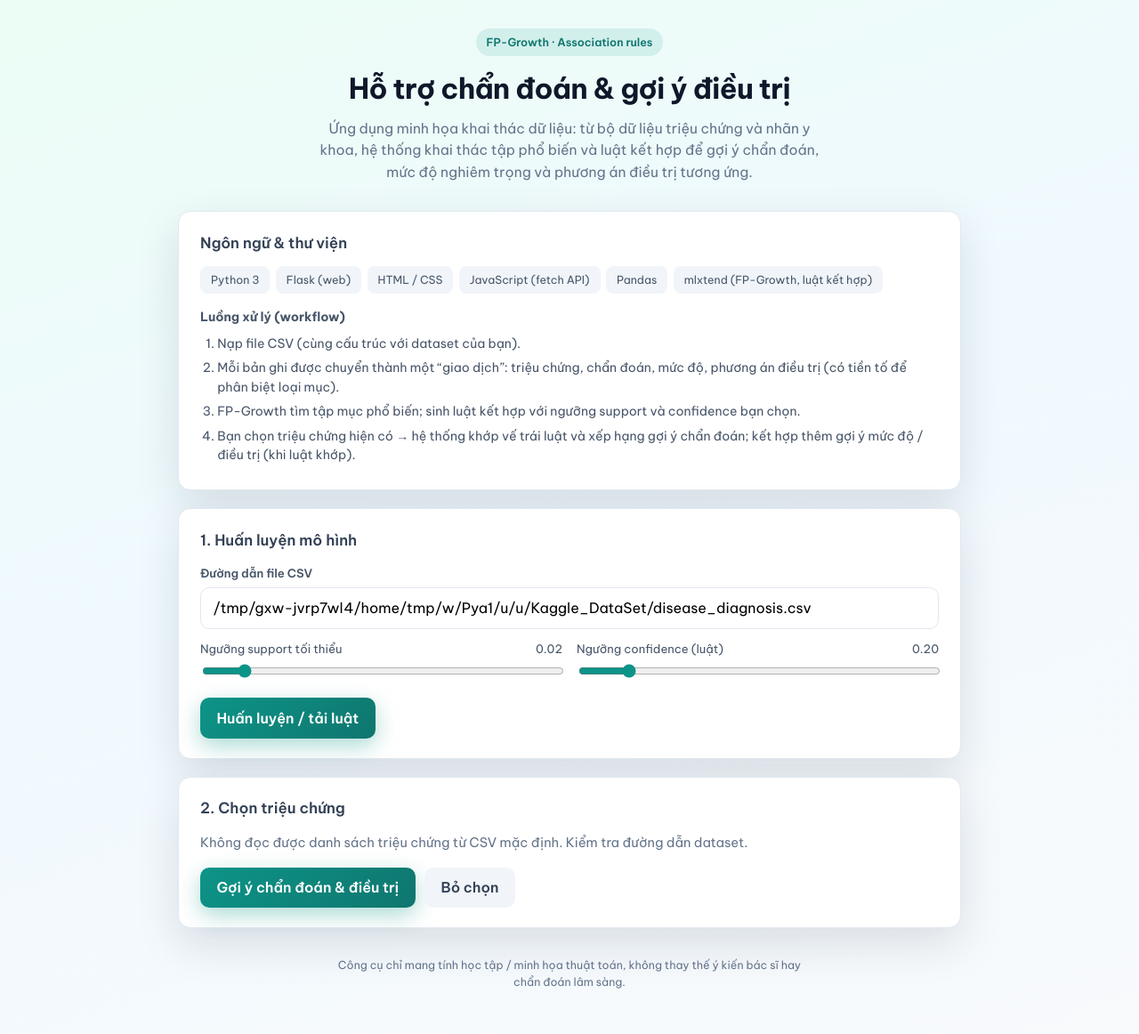
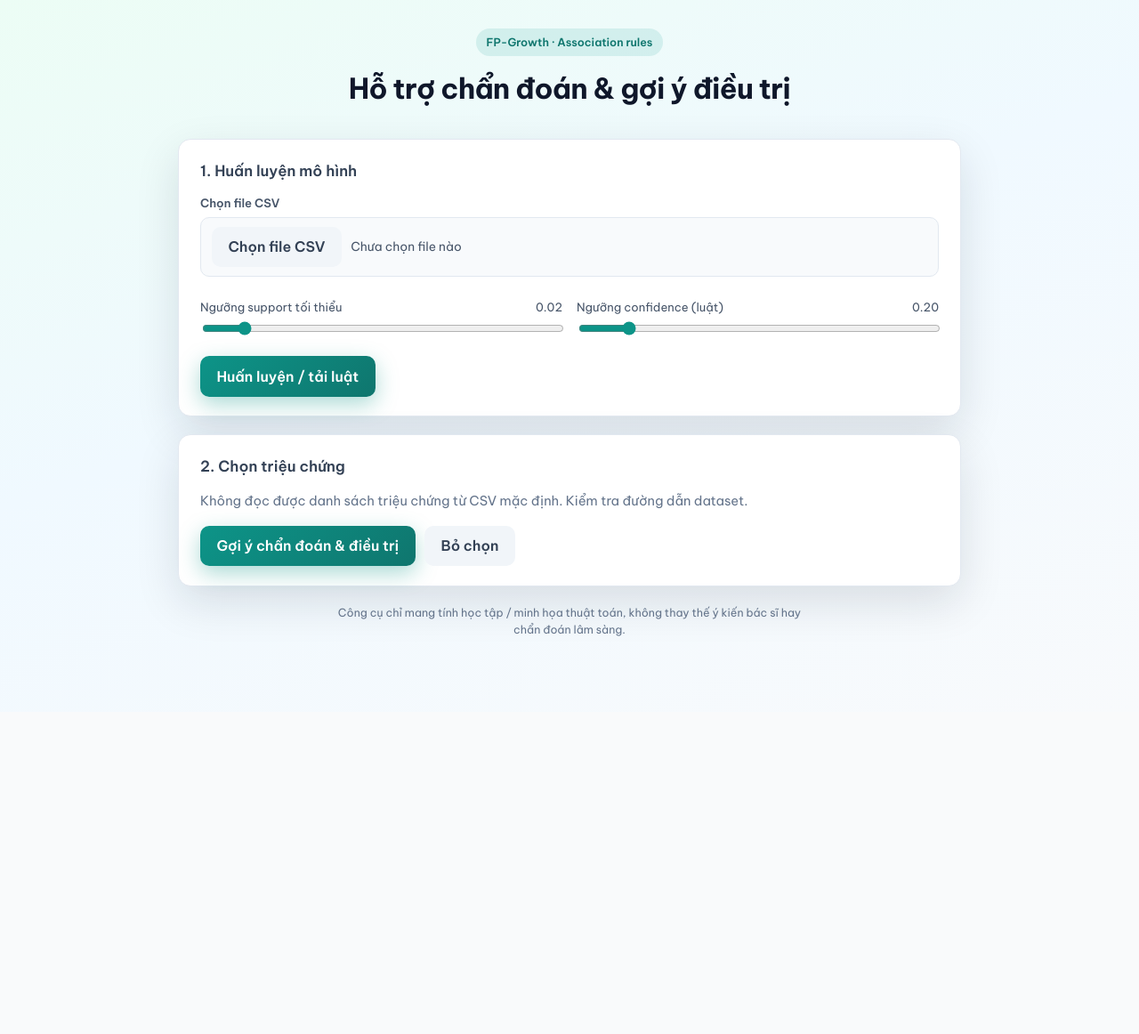
Before and after one commit to tonebook32003/medical_diagnosis_web, a Flask app: page / in a window 1280 px wide. Shown: the whole page at 89% size. After the commit the page ends 715 px from the top, so only its background shows below. Run offline with Flask 3, Linux system fonts and the light colour scheme.

Commit message:
update a lot of thing

```diff
--- a/app.py
+++ b/app.py
@@ -68,8 +68,13 @@ def index():
 @app.post("/api/train")
 def api_train():
     global _STATE
-    data = request.get_json(silent=True) or {}
-    csv_path = Path(data.get("csv_path") or _default_csv())
+    csv_file = request.files.get("csv_file")
+    if csv_file:
+        data = request.form
+        csv_path = None
+    else:
+        data = request.get_json(silent=True) or {}
+        csv_path = Path(data.get("csv_path") or _default_csv())
     try:
         min_sup = float(data.get("min_support", 0.02))
         min_conf = float(data.get("min_confidence", 0.2))
@@ -78,7 +83,13 @@ def api_train():
 
     _STATE["error"] = None
     try:
-        df = load_dataset(csv_path)
+        if csv_file:
+            df = load_dataset(csv_file.stream)
+            csv_source = csv_file.filename or "uploaded.csv"
+        else:
+            assert csv_path is not None
+            df = load_dataset(csv_path)
+            csv_source = str(csv_path.resolve())
         txs, meta = transactions_from_df(df)
         itemsets, rules = mine_rules(txs, min_support=min_sup, min_confidence=min_conf)
 
@@ -97,7 +108,7 @@ def api_train():
             n_rules_dx=len(rules_dx),
             n_rules_sev=len(rules_sev),
             n_rules_tx=len(rules_tx),
-            csv_path=str(csv_path.resolve()),
+            csv_path=csv_source,
             min_support=min_sup,
             min_confidence=min_conf,
             error=None,
--- /dev/null
+++ b/static/script.js
@@ -0,0 +1,139 @@
+const minSup = document.getElementById("minSup");
+const minConf = document.getElementById("minConf");
+const minSupVal = document.getElementById("minSupVal");
+const minConfVal = document.getElementById("minConfVal");
+minSup.addEventListener("input", () => {
+  minSupVal.textContent = parseFloat(minSup.value).toFixed(3);
+});
+minConf.addEventListener("input", () => {
+  minConfVal.textContent = parseFloat(minConf.value).toFixed(2);
+});
+
+const trainStatus = document.getElementById("trainStatus");
+const predictStatus = document.getElementById("predictStatus");
+const btnPredict = document.getElementById("btnPredict");
+const results = document.getElementById("results");
+const csvFileInput = document.getElementById("csvFile");
+const csvFileName = document.getElementById("csvFileName");
+
+csvFileInput?.addEventListener("change", () => {
+  const selectedFile = csvFileInput.files?.[0];
+  csvFileName.textContent = selectedFile
+    ? selectedFile.name
+    : "Chưa chọn file nào";
+});
+
+document.getElementById("btnTrain").addEventListener("click", async () => {
+  trainStatus.style.display = "block";
+  trainStatus.className = "status info";
+  trainStatus.textContent = "Đang xử lý…";
+  try {
+    const selectedFile = csvFileInput?.files?.[0];
+    let r;
+    if (selectedFile) {
+      const formData = new FormData();
+      formData.append("csv_file", selectedFile);
+      formData.append("min_support", parseFloat(minSup.value).toString());
+      formData.append("min_confidence", parseFloat(minConf.value).toString());
+      r = await fetch("/api/train", {
+        method: "POST",
+        body: formData,
+      });
+    } else {
+      r = await fetch("/api/train", {
+        method: "POST",
+        headers: { "Content-Type": "application/json" },
+        body: JSON.stringify({
+          csv_path: document.getElementById("csvPath").value,
+          min_support: parseFloat(minSup.value),
+          min_confidence: parseFloat(minConf.value),
+        }),
+      });
+    }
+    const data = await r.json();
+    if (!data.ok) throw new Error(data.error || "Lỗi huấn luyện");
+    trainStatus.className = "status ok";
+    trainStatus.textContent =
+      `Đã nạp ${data.n_transactions} giao dịch · ${data.n_itemsets} tập phổ biến · ` +
+      `luật: chẩn đoán ${data.n_rules_dx}, mức độ ${data.n_rules_sev}, điều trị ${data.n_rules_tx}.`;
+    btnPredict.disabled = false;
+  } catch (e) {
+    trainStatus.className = "status err";
+    trainStatus.textContent = e.message || String(e);
+    btnPredict.disabled = true;
+  }
+});
+
+function selectedSymptoms() {
+  return Array.from(
+    document.querySelectorAll('input[name="symptom"]:checked'),
+  ).map((x) => x.value);
+}
+
+function renderList(container, items, emptyMsg) {
+  if (!items || !items.length) {
+    container.innerHTML = `<p class="empty">${emptyMsg}</p>`;
+    return;
+  }
+  container.innerHTML = items
+    .map((it) => {
+      const pct = Math.min(100, Math.round(it.confidence * 100));
+      return `<div class="item">
+              <div><strong>${escapeHtml(it.label)}</strong>
+                <div class="bar"><i style="width:${pct}%"></i></div>
+              </div>
+              <div class="metrics">confidence ${it.confidence.toFixed(3)}<br/>lift ${it.lift.toFixed(3)}</div>
+            </div>`;
+    })
+    .join("");
+}
+
+function escapeHtml(s) {
+  const d = document.createElement("div");
+  d.textContent = s;
+  return d.innerHTML;
+}
+
+document.getElementById("btnPredict").addEventListener("click", async () => {
+  predictStatus.style.display = "none";
+  const syms = selectedSymptoms();
+  if (!syms.length) {
+    predictStatus.style.display = "block";
+    predictStatus.textContent = "Hãy chọn ít nhất một triệu chứng.";
+    return;
+  }
+  try {
+    const r = await fetch("/api/predict", {
+      method: "POST",
+      headers: { "Content-Type": "application/json" },
+      body: JSON.stringify({ symptoms: syms }),
+    });
+    const data = await r.json();
+    if (!data.ok) throw new Error(data.error || "Lỗi gợi ý");
+    results.style.display = "block";
+    renderList(
+      document.getElementById("outDx"),
+      data.diagnoses,
+      "Không có luật chẩn đoán khớp — thử giảm ngưỡng hoặc đổi tập triệu chứng.",
+    );
+    renderList(
+      document.getElementById("outSev"),
+      data.severities,
+      "Không có luật gợi ý mức độ từ tập triệu chứng / chẩn đoán hàng đầu.",
+    );
+    renderList(
+      document.getElementById("outTx"),
+      data.treatments,
+      "Không có luật gợi ý điều trị từ tập triệu chứng / chẩn đoán hàng đầu.",
+    );
+  } catch (e) {
+    predictStatus.style.display = "block";
+    predictStatus.textContent = e.message || String(e);
+  }
+});
+
+document.getElementById("btnClear").addEventListener("click", () => {
+  document
+    .querySelectorAll('input[name="symptom"]')
+    .forEach((x) => (x.checked = false));
+});
--- a/static/style.css
+++ b/static/style.css
@@ -107,6 +107,47 @@ input[type="text"]:focus {
   border-color: var(--accent);
 }
 
+.file-picker {
+  display: flex;
+  align-items: center;
+  gap: 0.65rem;
+  margin-bottom: 0.75rem;
+  padding: 0.6rem 0.75rem;
+  border: 1px solid var(--border);
+  border-radius: 10px;
+  background: #f8fafc;
+}
+
+#csvFile {
+  position: absolute;
+  width: 1px;
+  height: 1px;
+  padding: 0;
+  margin: -1px;
+  overflow: hidden;
+  clip: rect(0, 0, 0, 0);
+  white-space: nowrap;
+  border: 0;
+}
+
+.file-btn {
+  flex-shrink: 0;
+}
+
+#csvFile:focus-visible + .file-btn {
+  outline: 2px solid var(--accent);
+  outline-offset: 2px;
+}
+
+.file-name {
+  min-width: 0;
+  color: #475569;
+  font-size: 0.86rem;
+  white-space: nowrap;
+  overflow: hidden;
+  text-overflow: ellipsis;
+}
+
 .row {
   display: grid;
   grid-template-columns: 1fr 1fr;
@@ -116,6 +157,15 @@ input[type="text"]:focus {
 @media (max-width: 640px) {
   .row {
     grid-template-columns: 1fr;
+  }
+
+  .file-picker {
+    flex-direction: column;
+    align-items: stretch;
+  }
+
+  .file-name {
+    white-space: normal;
   }
 }
 
--- a/templates/index.html
+++ b/templates/index.html
@@ -20,14 +20,14 @@
       <header class="hero">
         <div class="badge">FP-Growth · Association rules</div>
         <h1>Hỗ trợ chẩn đoán &amp; gợi ý điều trị</h1>
-        <p>
+        <!-- <p>
           Ứng dụng minh họa khai thác dữ liệu: từ bộ dữ liệu triệu chứng và nhãn
           y khoa, hệ thống khai thác tập phổ biến và luật kết hợp để gợi ý chẩn
           đoán, mức độ nghiêm trọng và phương án điều trị tương ứng.
-        </p>
+        </p> -->
       </header>
 
-      <section class="card">
+      <!-- <section class="card">
         <h2>Ngôn ngữ &amp; thư viện</h2>
         <div class="tech">
           <span>Python 3</span>
@@ -57,17 +57,25 @@
             </li>
           </ol>
         </div>
-      </section>
+      </section> -->
 
       <section class="card">
         <h2>1. Huấn luyện mô hình</h2>
-        <label class="field" for="csvPath">Đường dẫn file CSV</label>
+        <label class="field" for="csvFile">Chọn file CSV</label>
+        <div class="file-picker">
+          <input type="file" id="csvFile" accept=".csv,text/csv" />
+          <label for="csvFile" class="btn btn-ghost file-btn"
+            >Chọn file CSV</label
+          >
+          <span class="file-name" id="csvFileName">Chưa chọn file nào</span>
+        </div>
+        <!-- <label class="field" for="csvPath">Hoặc nhập đường dẫn file CSV</label>
         <input
           type="text"
           id="csvPath"
           value="{{ default_csv }}"
           autocomplete="off"
-        />
+        /> -->
 
         <div class="row">
           <div class="slider-row">
@@ -157,134 +165,12 @@
         </div>
       </section>
 
-      <footer class="note">
+      <footer class="note" style="margin: 0 auto">
         Công cụ chỉ mang tính học tập / minh họa thuật toán, không thay thế ý
         kiến bác sĩ hay chẩn đoán lâm sàng.
       </footer>
     </div>
 
-    <script>
-      const minSup = document.getElementById("minSup");
-      const minConf = document.getElementById("minConf");
-      const minSupVal = document.getElementById("minSupVal");
-      const minConfVal = document.getElementById("minConfVal");
-      minSup.addEventListener("input", () => {
-        minSupVal.textContent = parseFloat(minSup.value).toFixed(3);
-      });
-      minConf.addEventListener("input", () => {
-        minConfVal.textContent = parseFloat(minConf.value).toFixed(2);
-      });
-
-      const trainStatus = document.getElementById("trainStatus");
-      const predictStatus = document.getElementById("predictStatus");
-      const btnPredict = document.getElementById("btnPredict");
-      const results = document.getElementById("results");
-
-      document
-        .getElementById("btnTrain")
-        .addEventListener("click", async () => {
-          trainStatus.style.display = "block";
-          trainStatus.className = "status info";
-          trainStatus.textContent = "Đang xử lý…";
-          try {
-            const r = await fetch("/api/train", {
-              method: "POST",
-              headers: { "Content-Type": "application/json" },
-              body: JSON.stringify({
-                csv_path: document.getElementById("csvPath").value,
-                min_support: parseFloat(minSup.value),
-                min_confidence: parseFloat(minConf.value),
-              }),
-            });
-            const data = await r.json();
-            if (!data.ok) throw new Error(data.error || "Lỗi huấn luyện");
-            trainStatus.className = "status ok";
-            trainStatus.textContent =
-              `Đã nạp ${data.n_transactions} giao dịch · ${data.n_itemsets} tập phổ biến · ` +
-              `luật: chẩn đoán ${data.n_rules_dx}, mức độ ${data.n_rules_sev}, điều trị ${data.n_rules_tx}.`;
-            btnPredict.disabled = false;
-          } catch (e) {
-            trainStatus.className = "status err";
-            trainStatus.textContent = e.message || String(e);
-            btnPredict.disabled = true;
-          }
-        });
-
-      function selectedSymptoms() {
-        return Array.from(
-          document.querySelectorAll('input[name="symptom"]:checked'),
-        ).map((x) => x.value);
-      }
-
-      function renderList(container, items, emptyMsg) {
-        if (!items || !items.length) {
-          container.innerHTML = `<p class="empty">${emptyMsg}</p>`;
-          return;
-        }
-        container.innerHTML = items
-          .map((it) => {
-            const pct = Math.min(100, Math.round(it.confidence * 100));
-            return `<div class="item">
-              <div><strong>${escapeHtml(it.label)}</strong>
-                <div class="bar"><i style="width:${pct}%"></i></div>
-              </div>
-              <div class="metrics">confidence ${it.confidence.toFixed(3)}<br/>lift ${it.lift.toFixed(3)}</div>
-            </div>`;
-          })
-          .join("");
-      }
-
-      function escapeHtml(s) {
-        const d = document.createElement("div");
-        d.textContent = s;
-        return d.innerHTML;
-      }
-
-      document
-        .getElementById("btnPredict")
-        .addEventListener("click", async () => {
-          predictStatus.style.display = "none";
-          const syms = selectedSymptoms();
-          if (!syms.length) {
-            predictStatus.style.display = "block";
-            predictStatus.textContent = "Hãy chọn ít nhất một triệu chứng.";
-            return;
-          }
-          try {
-            const r = await fetch("/api/predict", {
-              method: "POST",
-              headers: { "Content-Type": "application/json" },
-              body: JSON.stringify({ symptoms: syms }),
-            });
-            const data = await r.json();
-            if (!data.ok) throw new Error(data.error || "Lỗi gợi ý");
-            results.style.display = "block";
-            renderList(
-              document.getElementById("outDx"),
-              data.diagnoses,
-              "Không có luật chẩn đoán khớp — thử giảm ngưỡng hoặc đổi tập triệu chứng.",
-            );
-            renderList(
-              document.getElementById("outSev"),
-              data.severities,
-              "Không có luật gợi ý mức độ từ tập triệu chứng / chẩn đoán hàng đầu.",
-            );
-            renderList(
-              document.getElementById("outTx"),
-              data.treatments,
-              "Không có luật gợi ý điều trị từ tập triệu chứng / chẩn đoán hàng đầu.",
-            );
-          } catch (e) {
-            predictStatus.style.display = "block";
-            predictStatus.textContent = e.message || String(e);
-          }
-        });
-
-      document.getElementById("btnClear").addEventListener("click", () => {
-        document
-          .querySelectorAll('input[name="symptom"]')
-          .forEach((x) => (x.checked = false));
-      });
-    </script>
+    <script src="{{ url_for('static', filename='script.js') }}"></script>
   </body>
 </html>
```
Also changed, not shown: engine.py (+29 -10 lines), disease_diagnosis.csv (added).
